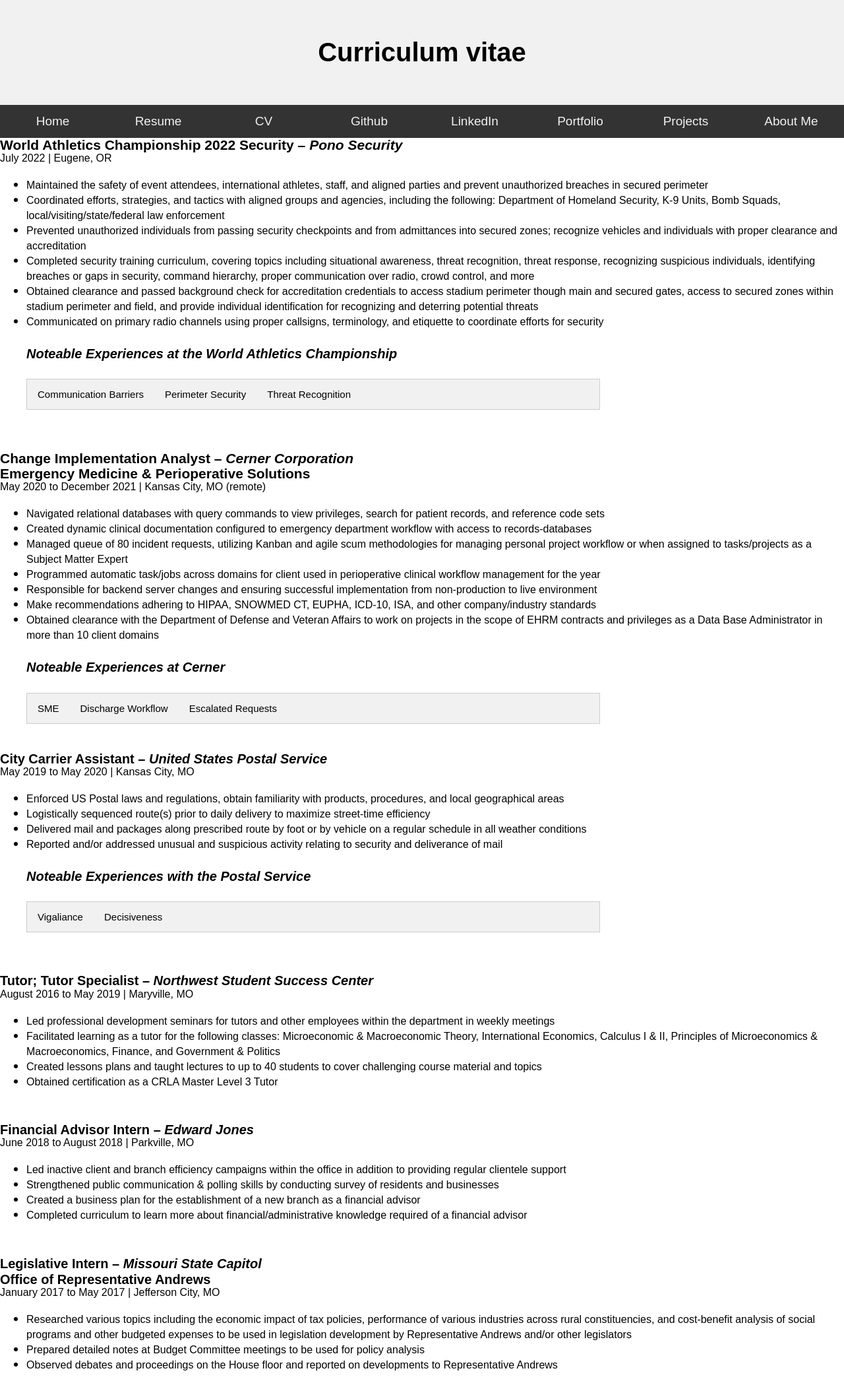
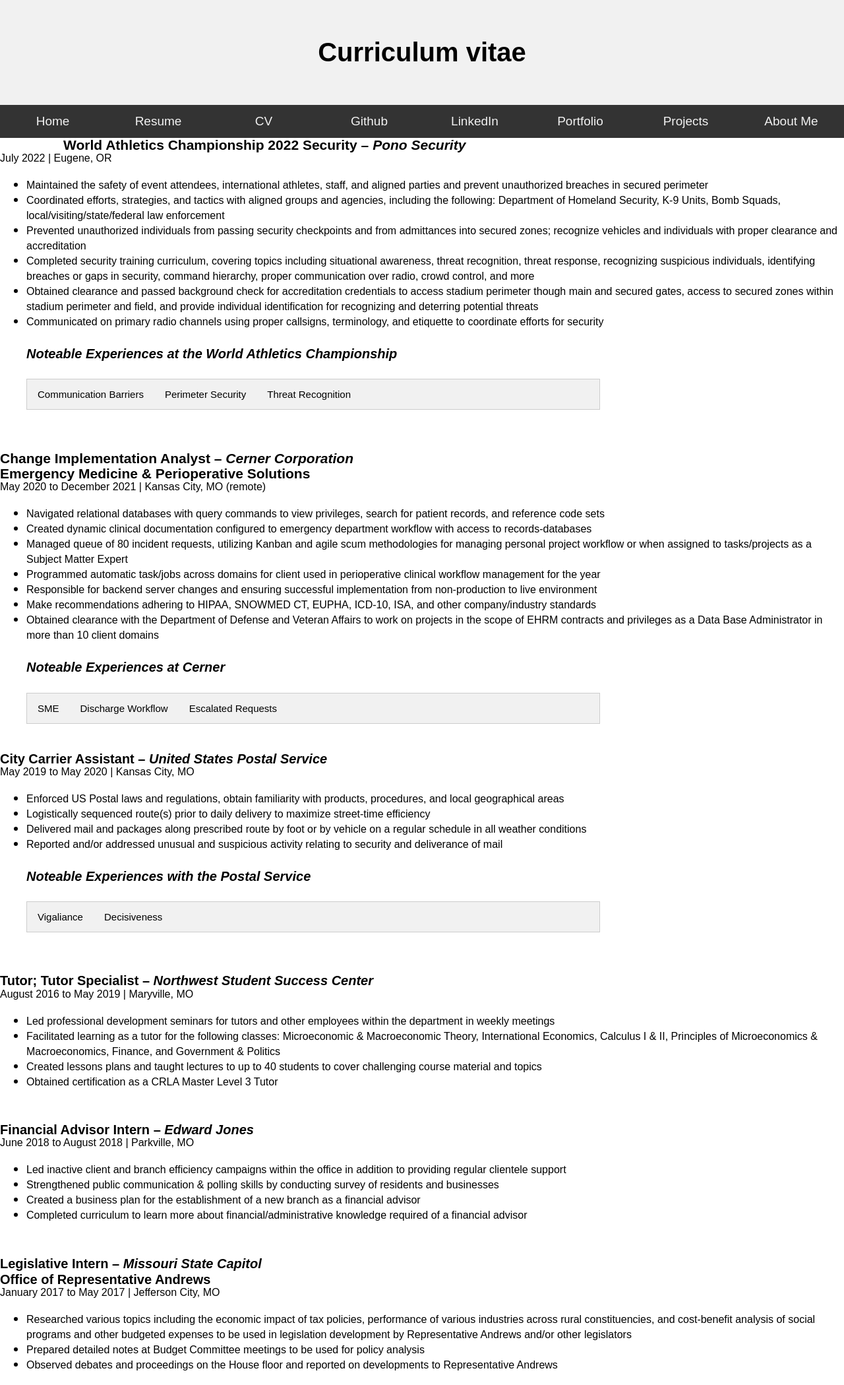
Before and after one commit to k-brew/personal-site, a Jekyll site: the page built from files/CV.html, in a window 1280 px wide. Shown: the whole page at 66% size. Built offline with Jekyll 4.4.1, drawn with Linux system fonts in a browser that asks for light colours.

Commit message:
Update CV.html

```diff
--- a/files/CV.html
+++ b/files/CV.html
@@ -277,7 +277,7 @@
 <body>
 
 
-<p style='margin-top:0in;margin-right:0in;margin-bottom:0in;margin-left:0in;line-height:107%;font-size:15px;font-family:"Calibri",sans-serif;'><strong><span style='font-size:21px;line-height:107%;font-family:"Arial",sans-serif;color:black;'>World Athletics Championship 2022 Security &ndash; <em>Pono Security</em></span></strong></p>
+<p style='width:80%;margin-top:0in;margin-right:0in;margin-bottom:0in;margin-left:1in;line-height:107%;font-size:15px;font-family:"Calibri",sans-serif;'><strong><span style='font-size:21px;line-height:107%;font-family:"Arial",sans-serif;color:black;'>World Athletics Championship 2022 Security &ndash; <em>Pono Security</em></span></strong></p>
 <p style='margin-top:0in;margin-right:0in;margin-bottom:8.0pt;margin-left:0in;line-height:107%;font-size:15px;font-family:"Calibri",sans-serif;'><span style='font-size:16px;line-height:107%;font-family:"Arial",sans-serif;color:black;'>July 2022 | Eugene, OR</span></p>
 <ul>
     <li><span style='line-height:107%;font-family:"Arial",sans-serif;font-family:"Arial",sans-serif;font-size:12.0pt;color:black;'>Maintained the safety of event attendees, international athletes, staff, and aligned parties and prevent unauthorized breaches in secured perimeter&nbsp;</span></li>
```
